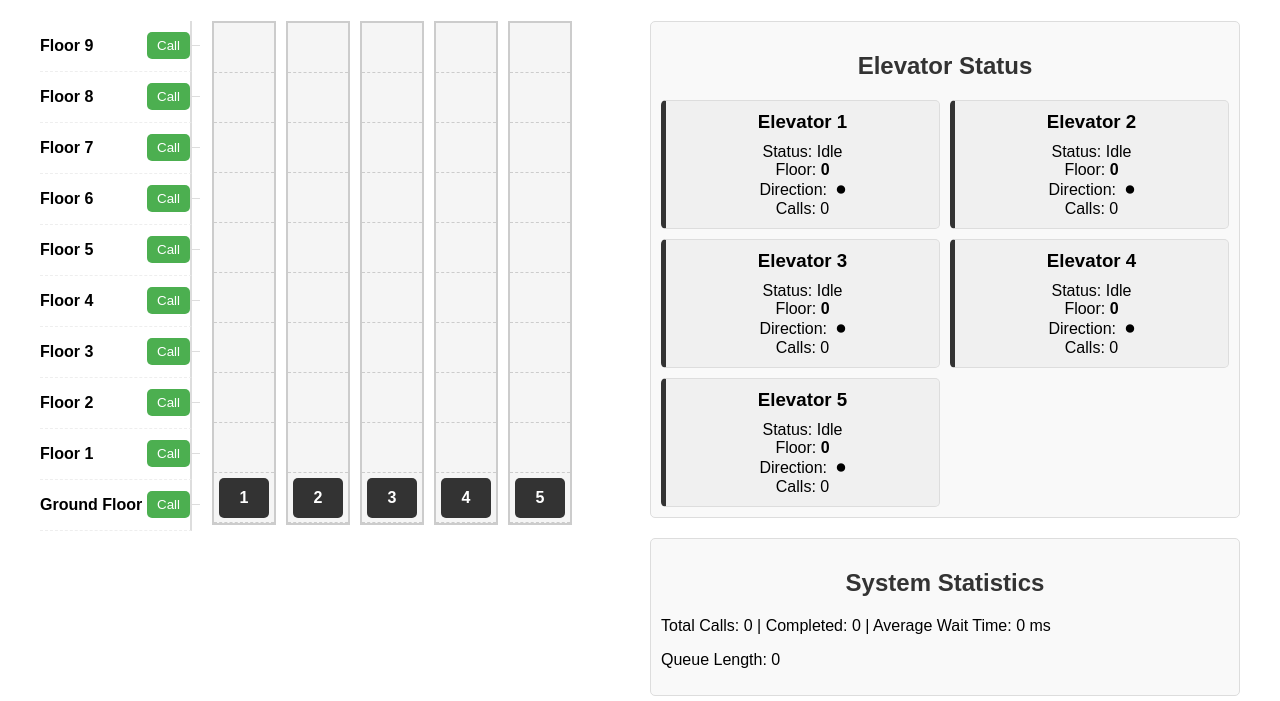
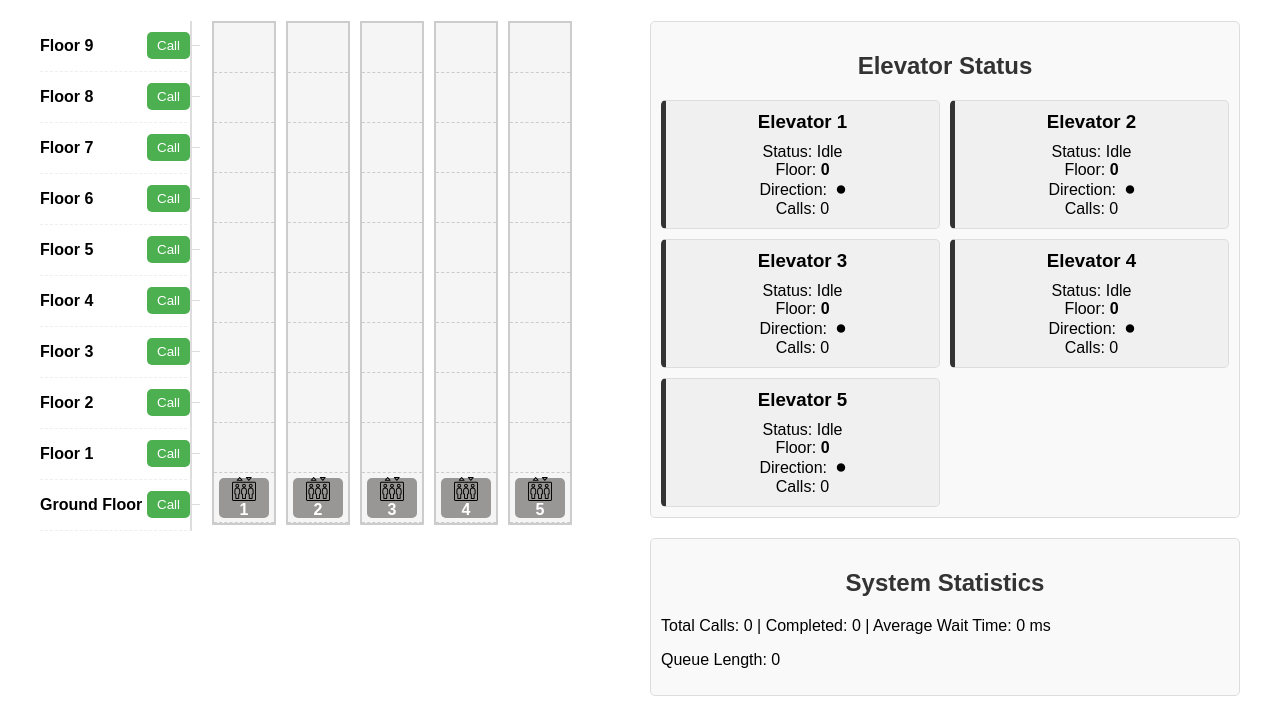
Before and after one commit to bkvaiude/elevator, a plain HTML site: page src/index.html in a window 1280 px wide. Shown: the part 99-800 px from the top of the page. Drawn offline with Linux system fonts and the light colour scheme.

Commit message:
Added svg Formatted code Updated CSS Updated readme to run it locally

```diff
--- a/src/index.html
+++ b/src/index.html
@@ -1,10 +1,12 @@
 <!DOCTYPE html>
 <html lang="en">
+
 <head>
   <meta charset="UTF-8" />
   <title>Highguts - Elevator System</title>
   <link rel="stylesheet" href="style.css" />
 </head>
+
 <body>
   <h1>Highguts - Elevator System</h1>
 
@@ -14,16 +16,26 @@
       <div class="building">
         <!-- Floors -->
         <div class="floors">
-          <div class="floor" data-floor="9"><span>Floor 9</span><button class="call-btn" data-floor="9">Call</button></div>
-          <div class="floor" data-floor="8"><span>Floor 8</span><button class="call-btn" data-floor="8">Call</button></div>
-          <div class="floor" data-floor="7"><span>Floor 7</span><button class="call-btn" data-floor="7">Call</button></div>
-          <div class="floor" data-floor="6"><span>Floor 6</span><button class="call-btn" data-floor="6">Call</button></div>
-          <div class="floor" data-floor="5"><span>Floor 5</span><button class="call-btn" data-floor="5">Call</button></div>
-          <div class="floor" data-floor="4"><span>Floor 4</span><button class="call-btn" data-floor="4">Call</button></div>
-          <div class="floor" data-floor="3"><span>Floor 3</span><button class="call-btn" data-floor="3">Call</button></div>
-          <div class="floor" data-floor="2"><span>Floor 2</span><button class="call-btn" data-floor="2">Call</button></div>
-          <div class="floor" data-floor="1"><span>Floor 1</span><button class="call-btn" data-floor="1">Call</button></div>
-          <div class="floor" data-floor="0"><span>Ground Floor</span><button class="call-btn" data-floor="0">Call</button></div>
+          <div class="floor" data-floor="9"><span>Floor 9</span><button class="call-btn" data-floor="9">Call</button>
+          </div>
+          <div class="floor" data-floor="8"><span>Floor 8</span><button class="call-btn" data-floor="8">Call</button>
+          </div>
+          <div class="floor" data-floor="7"><span>Floor 7</span><button class="call-btn" data-floor="7">Call</button>
+          </div>
+          <div class="floor" data-floor="6"><span>Floor 6</span><button class="call-btn" data-floor="6">Call</button>
+          </div>
+          <div class="floor" data-floor="5"><span>Floor 5</span><button class="call-btn" data-floor="5">Call</button>
+          </div>
+          <div class="floor" data-floor="4"><span>Floor 4</span><button class="call-btn" data-floor="4">Call</button>
+          </div>
+          <div class="floor" data-floor="3"><span>Floor 3</span><button class="call-btn" data-floor="3">Call</button>
+          </div>
+          <div class="floor" data-floor="2"><span>Floor 2</span><button class="call-btn" data-floor="2">Call</button>
+          </div>
+          <div class="floor" data-floor="1"><span>Floor 1</span><button class="call-btn" data-floor="1">Call</button>
+          </div>
+          <div class="floor" data-floor="0"><span>Ground Floor</span><button class="call-btn"
+              data-floor="0">Call</button></div>
         </div>
 
         <!-- Elevator shafts -->
@@ -42,7 +54,12 @@
               <div class="shaft-floor-marker" data-floor="1"></div>
               <div class="shaft-floor-marker" data-floor="0"></div>
             </div>
-            <div class="elevator idle" id="elevator-1">1</div>
+            <div class="elevator idle" id="elevator-1">
+              <img src="elevator.svg" alt="Elevator Icon" width="24" height="24">
+              <span>
+                1
+              </span>
+            </div>
           </div>
 
           <!-- Elevator 2 -->
@@ -59,7 +76,12 @@
               <div class="shaft-floor-marker" data-floor="1"></div>
               <div class="shaft-floor-marker" data-floor="0"></div>
             </div>
-            <div class="elevator idle" id="elevator-2">2</div>
+            <div class="elevator idle" id="elevator-2">
+              <img src="elevator.svg" alt="Elevator Icon" width="24" height="24">
+              <span>
+                2
+              </span>
+            </div>
           </div>
 
           <!-- Elevator 3 -->
@@ -76,7 +98,12 @@
               <div class="shaft-floor-marker" data-floor="1"></div>
               <div class="shaft-floor-marker" data-floor="0"></div>
             </div>
-            <div class="elevator idle" id="elevator-3">3</div>
+            <div class="elevator idle" id="elevator-3">
+              <img src="elevator.svg" alt="Elevator Icon" width="24" height="24">
+              <span>
+                3
+              </span>
+            </div>
           </div>
 
           <!-- Elevator 4 -->
@@ -93,7 +120,12 @@
               <div class="shaft-floor-marker" data-floor="1"></div>
               <div class="shaft-floor-marker" data-floor="0"></div>
             </div>
-            <div class="elevator idle" id="elevator-4">4</div>
+            <div class="elevator idle" id="elevator-4">
+              <img src="elevator.svg" alt="Elevator Icon" width="24" height="24">
+              <span>
+                4
+              </span>
+            </div>
           </div>
 
           <!-- Elevator 5 -->
@@ -110,7 +142,12 @@
               <div class="shaft-floor-marker" data-floor="1"></div>
               <div class="shaft-floor-marker" data-floor="0"></div>
             </div>
-            <div class="elevator idle" id="elevator-5">5</div>
+            <div class="elevator idle" id="elevator-5">
+              <img src="elevator.svg" alt="Elevator Icon" width="24" height="24">
+              <span>
+                5
+              </span>
+            </div>
           </div>
         </div>
       </div>
@@ -191,4 +228,5 @@
 
   <script src="script.js"></script>
 </body>
+
 </html>
--- a/src/style.css
+++ b/src/style.css
@@ -115,11 +115,12 @@ body {
     width: 50px;
     height: 40px;
     left: 5px;
-    bottom: 5px; /* Start at ground floor */
-    background-color: #333;
+    bottom: 5px;
+    background-color: #999696;
     border-radius: 5px;
     transition: bottom 1s ease-in-out;
     display: flex;
+    flex-direction: column;
     justify-content: center;
     align-items: center;
     color: white;
@@ -127,6 +128,11 @@ body {
     font-size: 16px;
     z-index: 10;
   }
+
+  .elevator svg {
+    margin-bottom: 2px;
+  }
+
 
   .elevator.moving-up {
     background-color: #2196F3;
@@ -137,7 +143,7 @@ body {
   }
 
   .elevator.idle {
-    background-color: #333;
+    background-color: #999696;
   }
 
   .elevator.arrived {
```
Also changed, not shown: src/elevator.svg (added), 1 other file.
